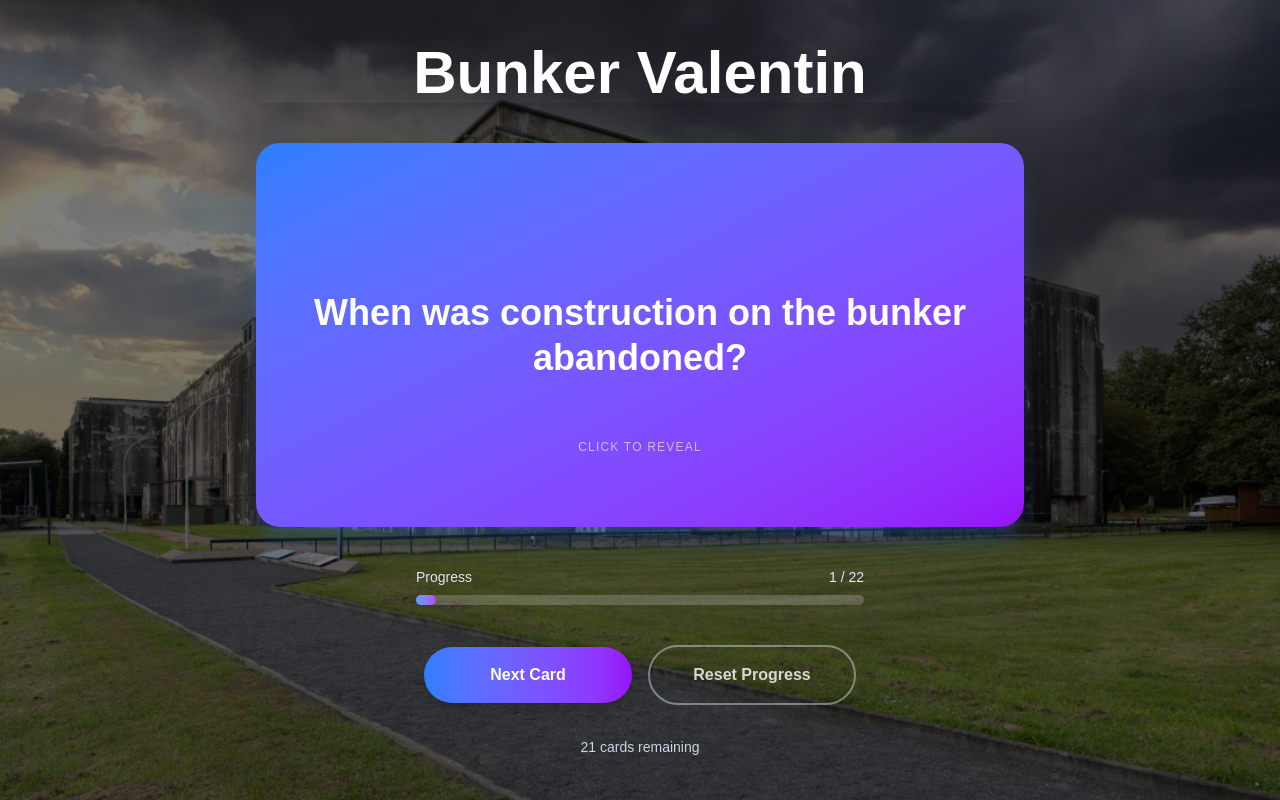
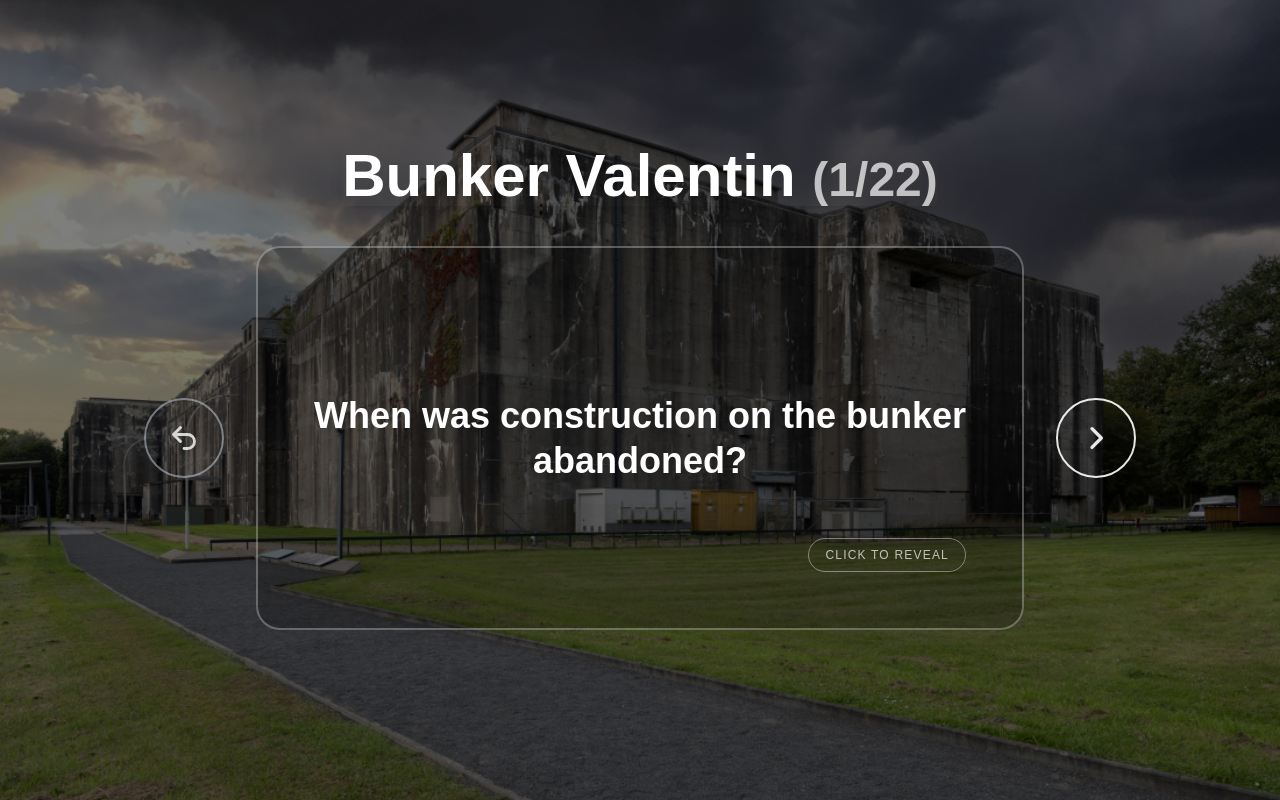
Before and after one commit to wangilisasi/bunker, a Next.js app: page / in a window 1280 px wide. Built offline with nearby package versions, Linux system fonts and the light colour scheme.

Commit message:
feat: Redesign UI with glassmorphism and new button layout

```diff
--- a/src/components/Flashcard.tsx
+++ b/src/components/Flashcard.tsx
@@ -7,30 +7,31 @@ type AnimationStyle = (typeof animations)[number];
 
 // These components now only define the *look* of the card, not its positioning.
 const FrontCard = ({ question }: { question: string }) => (
-  <div className="w-full h-full bg-gradient-to-br from-blue-500 to-purple-600 rounded-3xl shadow-xl shadow-blue-500/20 group-hover:shadow-2xl group-hover:shadow-purple-500/20 transition-all duration-500 flex items-center justify-center p-8 sm:p-10">
+  <div className="w-full h-full bg-black/20 backdrop-blur-lg border-2 border-white/30 group-hover:border-white/50 rounded-3xl transition-all duration-500 flex items-center justify-center p-8 sm:p-10">
     <div className="relative text-center w-full h-full flex items-center justify-center">
       <h2 className="text-white text-3xl md:text-4xl font-bold leading-tight">
         {question}
       </h2>
-      <div className="absolute bottom-8 left-1/2 -translate-x-1/2 text-white/60 text-xs uppercase tracking-widest">
-        Click to reveal
+      <div className="absolute bottom-4 right-4">
+        <div className="px-4 py-2 bg-transparent border border-white/40 rounded-full text-white/70 text-xs uppercase tracking-widest group-hover:bg-white/10 transition-all">
+          Click to reveal
+        </div>
       </div>
     </div>
   </div>
 );
 
 const BackCard = ({ answer }: { answer: string }) => (
-  <div className="w-full h-full bg-gradient-to-br from-emerald-500 to-green-600 rounded-3xl shadow-xl shadow-emerald-500/20 group-hover:shadow-2xl group-hover:shadow-green-500/20 transition-all duration-500 flex items-center justify-center p-8 sm:p-10">
+  <div className="w-full h-full bg-black/20 backdrop-blur-lg border-2 border-white/30 group-hover:border-white/50 rounded-3xl transition-all duration-500 flex items-center justify-center p-8 sm:p-10">
     <div className="relative text-center w-full h-full flex flex-col items-center justify-center">
-      <div className="text-emerald-200 text-sm font-medium mb-4 uppercase tracking-wider">
-        Answer
+      <div className="absolute top-4 left-4">
+        <div className="px-3 py-1 bg-white/10 border border-white/20 rounded-full text-white/80 text-xs font-semibold uppercase tracking-widest">
+          Answer
+        </div>
       </div>
       <p className="text-white text-2xl md:text-3xl leading-relaxed font-[family-name:var(--font-geist-mono)]">
         {answer}
       </p>
-      <div className="absolute bottom-8 left-1/2 -translate-x-1/2 text-white/60 text-xs uppercase tracking-widest">
-        Click to go back
-      </div>
     </div>
   </div>
 );
--- a/src/components/FlashcardApp.tsx
+++ b/src/components/FlashcardApp.tsx
@@ -3,6 +3,36 @@
 import { useState, useEffect } from "react";
 import Flashcard from "./Flashcard";
 import { bunkerValentineFlashcards } from "../data/flashcards";
+
+const NextIcon = () => (
+  <svg
+    xmlns="http://www.w3.org/2000/svg"
+    className="h-8 w-8"
+    fill="none"
+    viewBox="0 0 24 24"
+    stroke="currentColor"
+    strokeWidth={2.5}
+  >
+    <path strokeLinecap="round" strokeLinejoin="round" d="M9 5l7 7-7 7" />
+  </svg>
+);
+
+const ResetIcon = () => (
+  <svg
+    xmlns="http://www.w3.org/2000/svg"
+    className="h-7 w-7"
+    fill="none"
+    viewBox="0 0 24 24"
+    stroke="currentColor"
+    strokeWidth={2.5}
+  >
+    <path
+      strokeLinecap="round"
+      strokeLinejoin="round"
+      d="M9 15 3 9m0 0 6-6M3 9h12a6 6 0 0 1 0 12h-3"
+    />
+  </svg>
+);
 
 export default function FlashcardApp() {
   const [currentCardIndex, setCurrentCardIndex] = useState(0);
@@ -68,15 +98,33 @@ export default function FlashcardApp() {
       />
       <div className="fixed inset-0 w-full h-full bg-black/50 -z-10" />
       <main className="flex flex-col items-center justify-center min-h-screen p-4 sm:p-6 md:p-8">
-        <div className="w-full max-w-3xl mx-auto space-y-10">
+        <div className="w-full max-w-6xl mx-auto flex flex-col items-center">
           {/* Header */}
-          <div className="text-center">
+          <div className="text-center mb-10">
             <h1 className="text-5xl md:text-6xl font-extrabold text-white shadow-lg">
-              Bunker Valentin
+              Bunker Valentin{" "}
+              <span className="text-4xl md:text-5xl font-semibold text-white/70">
+                ({usedIndices.length}/{bunkerValentineFlashcards.length})
+              </span>
             </h1>
           </div>
 
+          {/* Main Content Area */}
+          <div className="w-full flex items-center justify-center gap-4 lg:gap-8">
+            {/* Left Button (Desktop) */}
+            <div className="hidden lg:block">
+              <button
+                onClick={resetProgress}
+                disabled={isAnimating}
+                aria-label="Reset progress"
+                className="w-20 h-20 flex items-center justify-center bg-transparent border-2 border-slate-300/50 text-white/80 rounded-full hover:bg-white/10 hover:border-white/80 transition-all duration-300 ease-in-out disabled:opacity-50"
+              >
+                <ResetIcon />
+              </button>
+            </div>
+
             {/* Flashcard */}
+            <div className="w-full max-w-3xl">
               <div
                 className={`transition-all duration-300 ${
                   isAnimating ? "opacity-0 scale-95" : "opacity-100 scale-100"
@@ -88,31 +136,28 @@ export default function FlashcardApp() {
                   answer={currentCard?.answer || ""}
                 />
               </div>
+            </div>
 
-          {/* Controls and Progress */}
-          <div className="space-y-6">
-            {/* Progress Bar */}
-            <div className="w-full max-w-md mx-auto">
-              <div className="flex justify-between text-sm text-slate-200 mb-2">
-                <span>Progress</span>
-                <span>
-                  {usedIndices.length} / {bunkerValentineFlashcards.length}
-                </span>
-              </div>
-              <div className="w-full bg-white/20 rounded-full h-2.5">
-                <div
-                  className="bg-gradient-to-r from-blue-400 to-purple-500 h-2.5 rounded-full transition-all duration-500"
-                  style={{ width: `${progress}%` }}
-                />
+            {/* Right Button (Desktop) */}
+            <div className="hidden lg:block">
+              <button
+                onClick={getNextRandomCard}
+                disabled={isAnimating}
+                aria-label="Next card"
+                className="w-20 h-20 flex items-center justify-center bg-transparent border-2 border-white/90 text-white/90 rounded-full hover:bg-white/10 hover:border-white transition-all duration-300 ease-in-out disabled:opacity-50"
+              >
+                <NextIcon />
+              </button>
             </div>
           </div>
 
-            {/* Buttons */}
-            <div className="flex flex-col sm:flex-row gap-4 justify-center items-center pt-4">
+          {/* Mobile Buttons */}
+          <div className="lg:hidden w-full mt-10">
+            <div className="flex flex-col sm:flex-row gap-4 justify-center items-center">
               <button
                 onClick={getNextRandomCard}
                 disabled={isAnimating}
-                className="w-full sm:w-52 px-8 py-4 bg-gradient-to-r from-blue-500 to-purple-600 text-white font-bold rounded-full shadow-lg hover:shadow-xl hover:scale-105 transition-all duration-300 ease-in-out disabled:opacity-50 disabled:cursor-not-allowed disabled:transform-none"
+                className="w-full sm:w-52 px-8 py-4 bg-transparent border-2 border-white/90 text-white/90 font-bold rounded-full hover:bg-white/10 hover:border-white transition-all duration-300 ease-in-out disabled:opacity-50"
               >
                 Next Card
               </button>
@@ -120,22 +165,20 @@ export default function FlashcardApp() {
               <button
                 onClick={resetProgress}
                 disabled={isAnimating}
-                className="w-full sm:w-52 px-8 py-4 bg-transparent border-2 border-slate-300/50 text-white/80 font-bold rounded-full hover:bg-white/10 hover:border-white/80 transition-all duration-300 ease-in-out disabled:opacity-50 disabled:cursor-not-allowed"
+                className="w-full sm:w-52 px-8 py-4 bg-transparent border-2 border-slate-300/50 text-white/80 font-bold rounded-full hover:bg-white/10 hover:border-white/80 transition-all duration-300 ease-in-out disabled:opacity-50"
               >
                 Reset Progress
               </button>
             </div>
+          </div>
 
           {/* Stats */}
-            <div className="text-center text-slate-300 pt-2">
-              <p className="text-sm transition-opacity duration-300">
-                {usedIndices.length === bunkerValentineFlashcards.length
-                  ? "🎉 Congratulations! You've completed all flashcards!"
-                  : `${
-                      bunkerValentineFlashcards.length - usedIndices.length
-                    } cards remaining`}
+          <div className="text-center text-slate-300 pt-2 h-6 flex items-center justify-center">
+            {usedIndices.length === bunkerValentineFlashcards.length && (
+              <p className="text-sm transition-opacity duration-300 animate-in fade-in">
+                🎉 Congratulations! You've completed all flashcards!
               </p>
-            </div>
+            )}
           </div>
         </div>
       </main>
```
Lines whose indentation alone changed are shown as unchanged.
